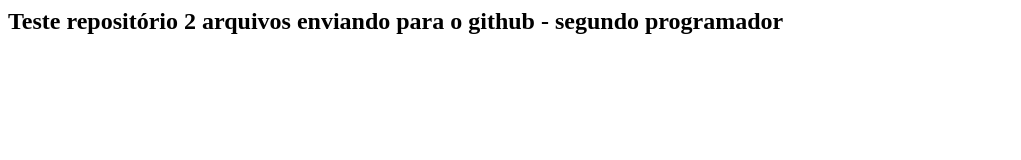
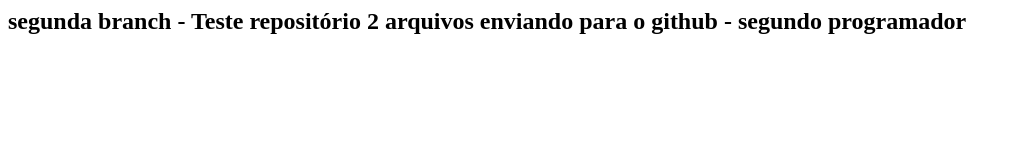
Before and after one commit to MatheusSoul/treinaweb-git-fundamentos, a plain HTML site: page index.html in a window 1280 px wide. Shown: the whole page, without its empty margins (0-1021 px from the left). Drawn offline with Linux system fonts and the light colour scheme.

Commit message:
trabalhando com nova branch

```diff
--- a/index.html
+++ b/index.html
@@ -1 +1 @@
-<h2>Teste repositório 2 arquivos enviando para o github - segundo programador </h2>
+<h2>segunda branch - Teste repositório 2 arquivos enviando para o github - segundo programador </h2>
```
